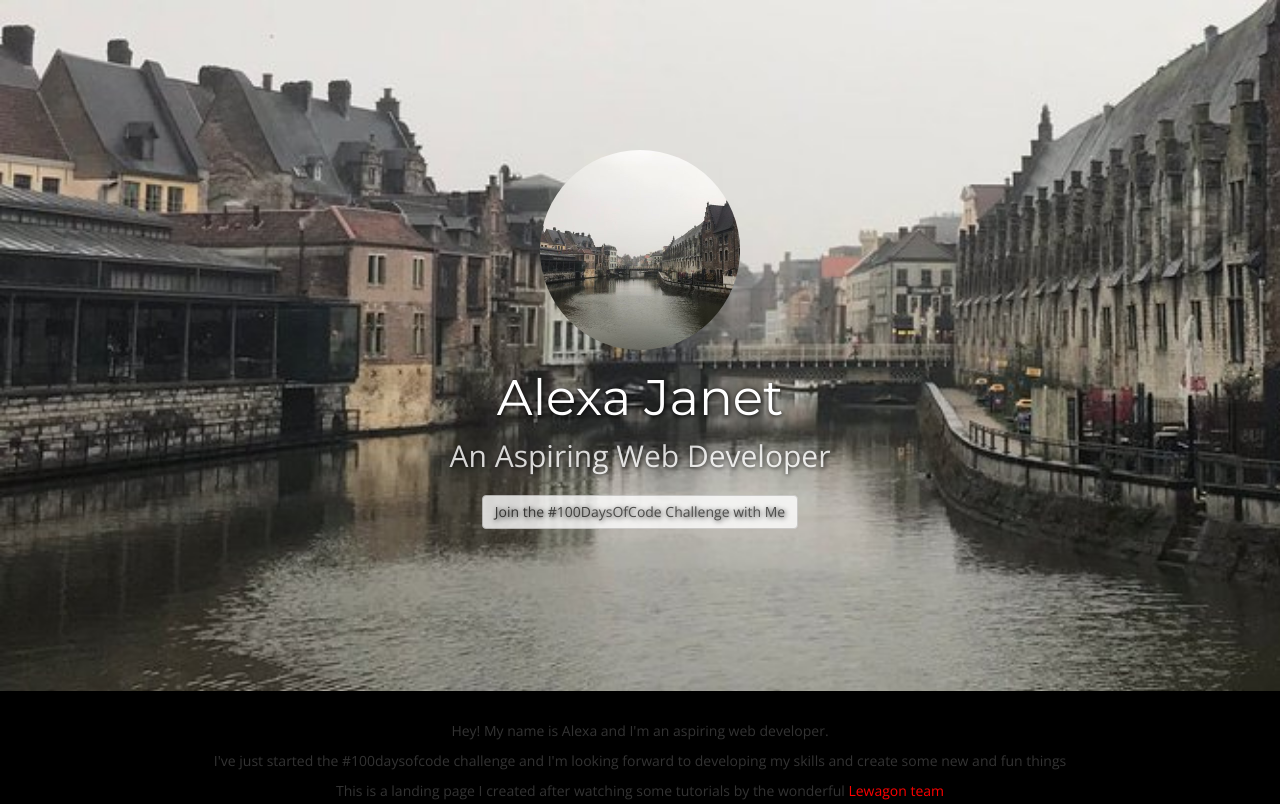
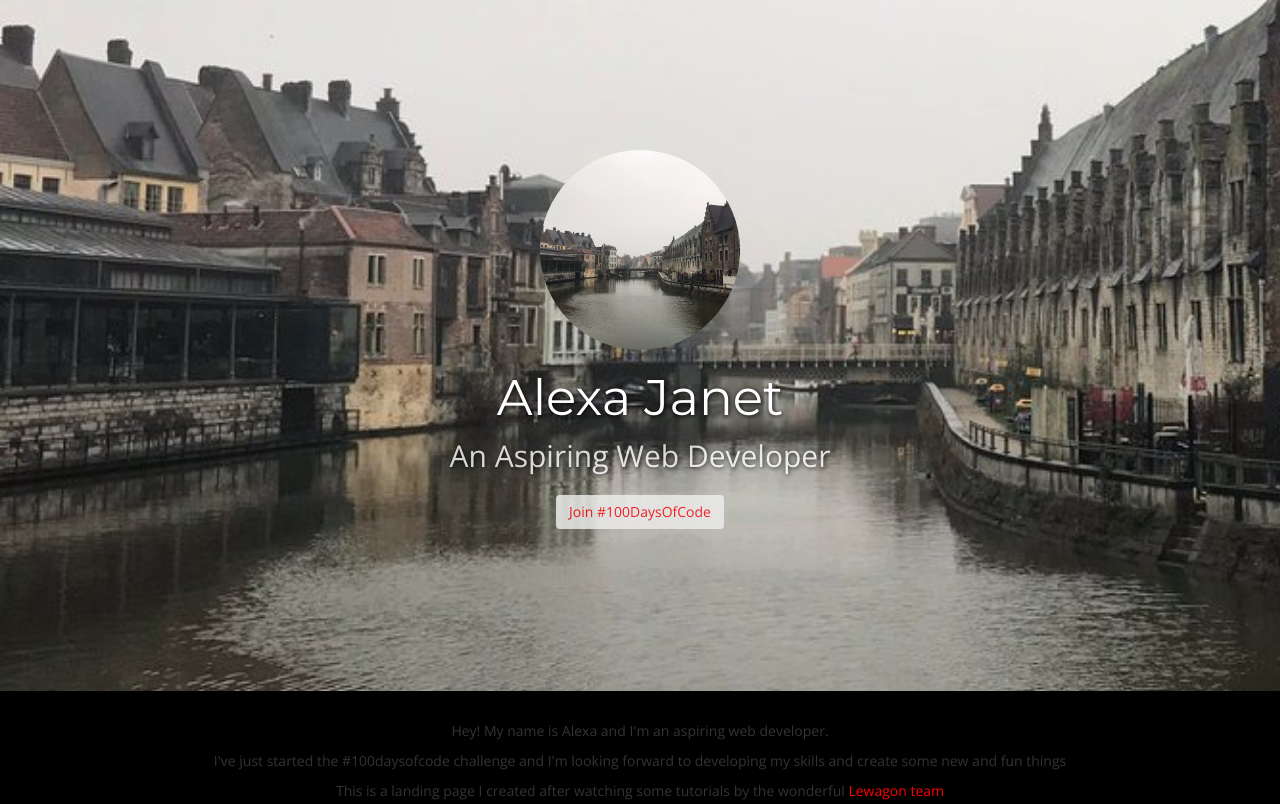
Before and after one commit to lexa-janet/landing, a plain HTML site: page index.html in a window 1280 px wide. Shown: the top 804 px of the page. Drawn offline with nearby package versions, Linux system fonts and the light colour scheme.

Commit message:
edited button

```diff
--- a/index.html
+++ b/index.html
@@ -19,7 +19,8 @@
 		<img src="images/avatar.jpg" alt="Avatar" class="avatar">
 		<h1>Alexa Janet</h1>
 		<p>An Aspiring Web Developer</p>
-		<p><a href="https://www.100daysofcode.com/" class="btn btn-default">Join the #100DaysOfCode Challenge with Me</a></p>
+		<p><a href="https://www.100daysofcode.com/">
+		<button type="button" class="btn btn-outline-secondary"> Join #100DaysOfCode</a></button></p>
 	</div>
 
 	<div id="profile">
```
